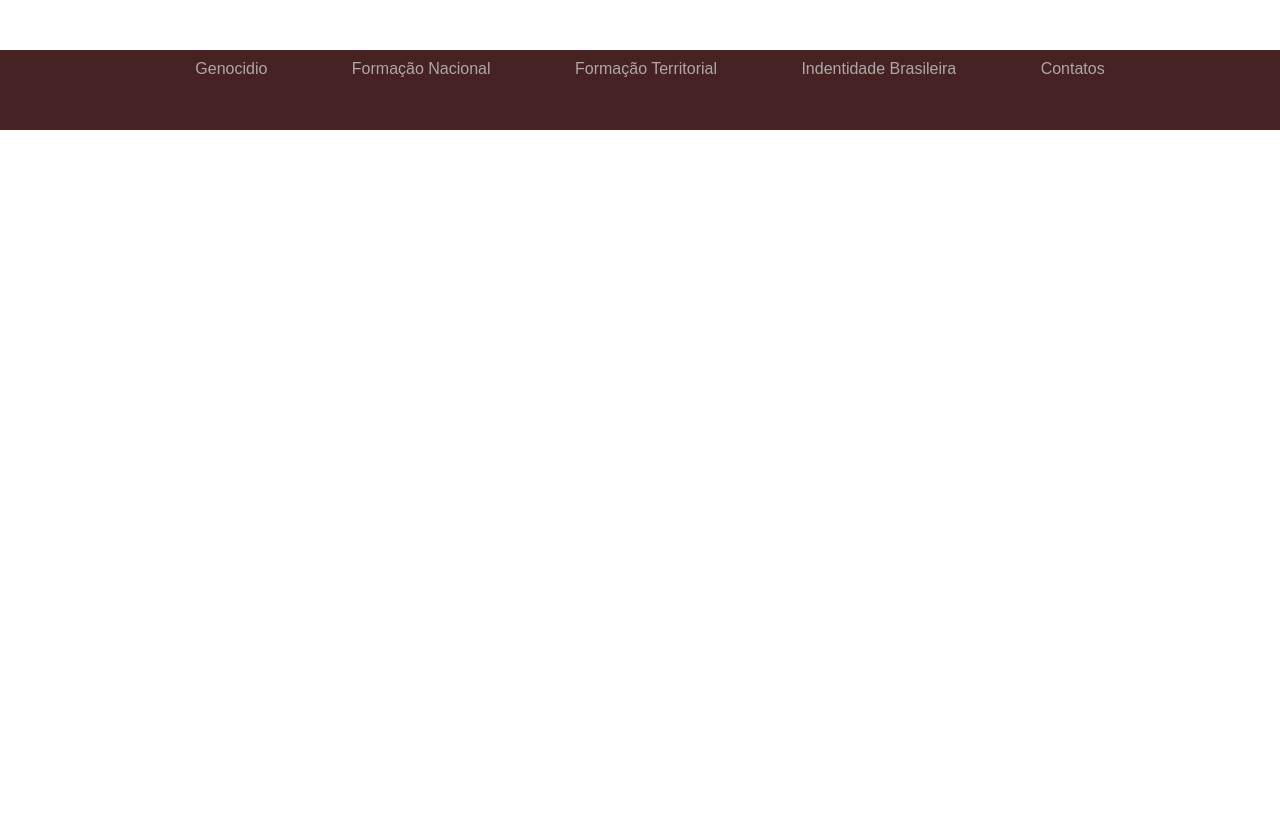
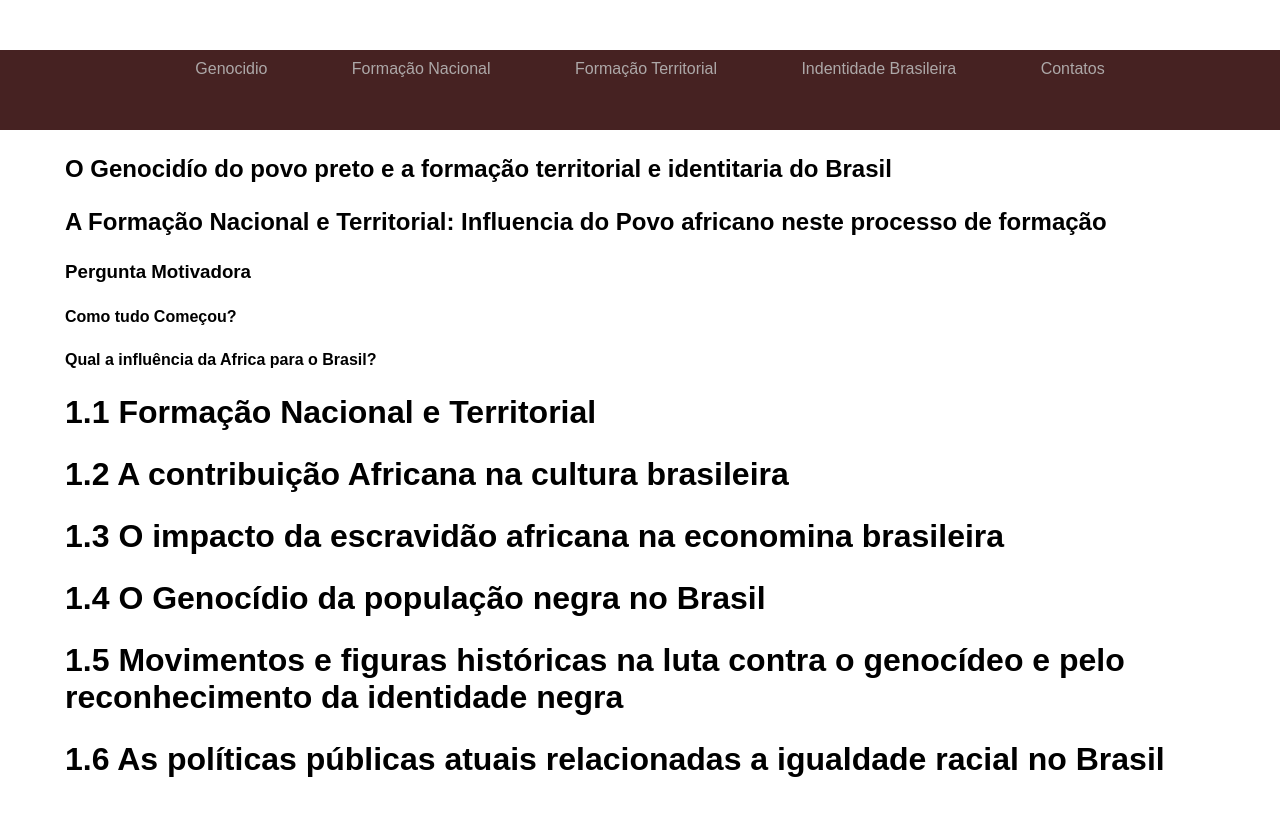
Before and after one commit to Victornunes21/Hist-ria, a plain HTML site: page hist.html in a window 1280 px wide. Drawn offline with Linux system fonts and the light colour scheme.

Commit message:
historia

```diff
--- a/hist.css
+++ b/hist.css
@@ -53,3 +53,10 @@ header a:hover{
     color: white;
     transform: scale(1.5);
 }
+.interface.titulo{
+    margin-top: 80px;
+}
+h2,h1,h3,h4{
+    color: black;
+    margin: 25px;
+}
--- a/hist.html
+++ b/hist.html
@@ -21,5 +21,26 @@
             </div>
         </div>
         </header>
+        <div class="main">
+        <div class="interface">
+            <div class="titulo">
+                <h2>O Genocidío do povo preto e a formação territorial e identitaria do Brasil</h2>
+                <h2>A Formação Nacional e Territorial: Influencia do Povo africano neste processo de formação </h2>
+            </div>
+            <div class="pergunta">
+                <h3>Pergunta Motivadora</h3>
+                <h4>Como tudo Começou?</h4>
+                <h4>Qual a influência da Africa para o Brasil?</h4>
+            </div>
+            <div class="topicos">
+                <h1>1.1 Formação Nacional e Territorial</h1>
+                <h1>1.2 A contribuição Africana na cultura brasileira</h1>
+                <h1>1.3 O impacto da escravidão  africana na economina brasileira</h1>
+                <h1>1.4 O Genocídio da população negra no Brasil</h1>
+                <h1>1.5 Movimentos e figuras históricas na luta contra o genocídeo e pelo reconhecimento da identidade negra</h1>
+                <h1>1.6 As políticas públicas atuais relacionadas a igualdade racial no Brasil</h1>
+            </div>
+        </div>
+        </div>
 </body>
 </html>
```
